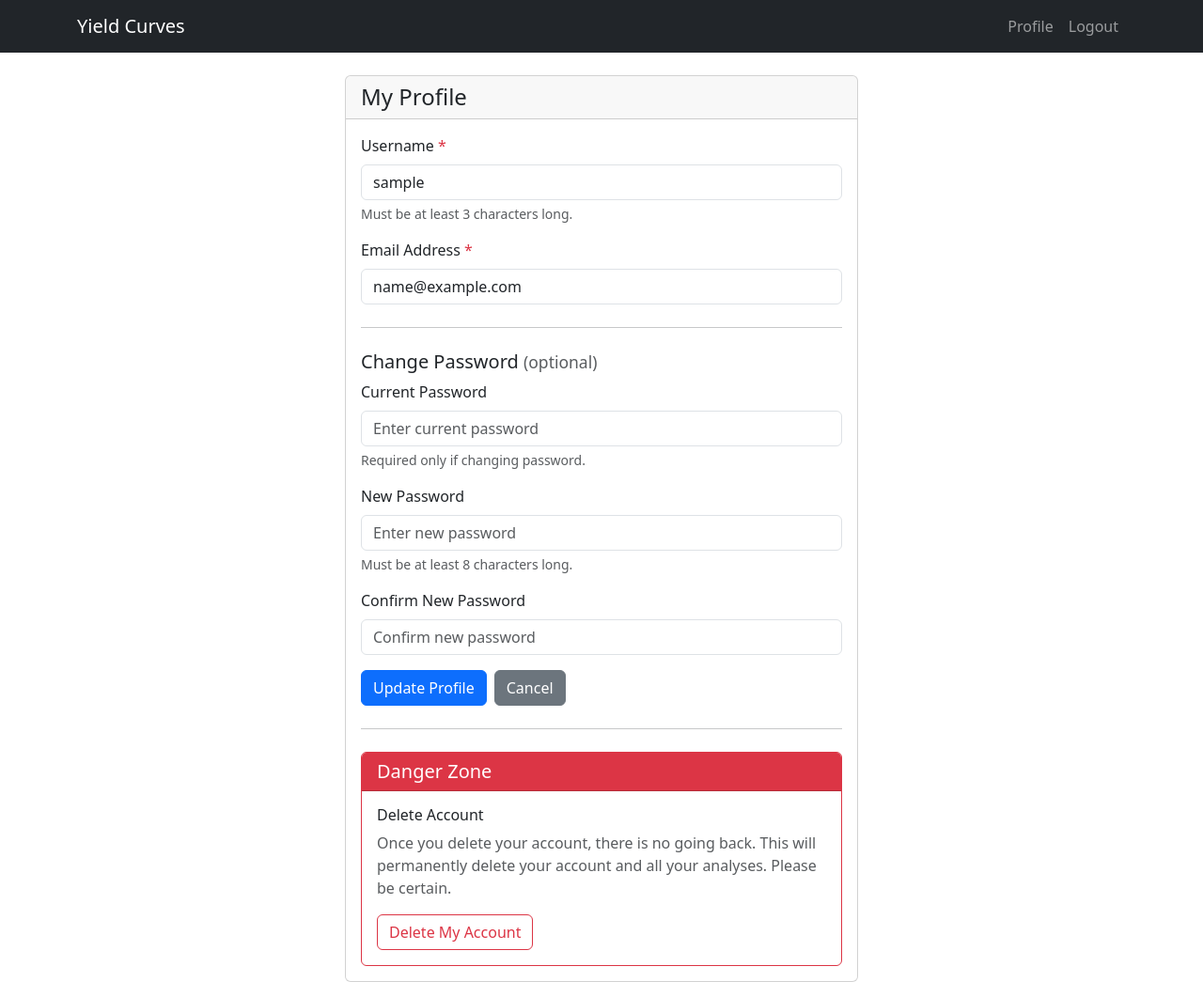
After one commit to jack-tobin/yield-curves, a Django app: page /accounts/profile/ in a window 1280 px wide. The commit adds this page. Shown: the whole page at 94% size. Run offline with Django 5.2, Linux system fonts and the light colour scheme; the visitor is signed in with stand-in values (Sample User, id 1); parts of the project's set-up code (start-up, migrations or seed data) failed here and were passed over.

Commit message:
Profile CRUD

```diff
--- a/src/apps/accounts/urls.py
+++ b/src/apps/accounts/urls.py
@@ -7,4 +7,5 @@ urlpatterns = [
     path("login/", views.login_view, name="login"),
     path("logout/", views.logout_view, name="logout"),
     path("signup/", views.signup_view, name="signup"),
+    path("profile/", views.profile_view, name="profile"),
 ]
--- a/src/apps/accounts/views.py
+++ b/src/apps/accounts/views.py
@@ -92,6 +92,85 @@ def signup_view(request):
     return render(request, "accounts/signup.html")
 
 
+@login_required
+def profile_view(request):
+    """Handle user profile management."""
+    if request.method == "POST":
+        action = request.POST.get("action")
+
+        if action == "update_profile":
+            # Handle profile update
+            username = request.POST.get("username", "").strip()
+            email = request.POST.get("email", "").strip()
+            current_password = request.POST.get("current_password", "")
+            new_password = request.POST.get("new_password", "")
+            confirm_password = request.POST.get("confirm_password", "")
+
+            errors = []
+
+            # Validate username
+            if not username:
+                errors.append("Username is required.")
+            elif username != request.user.username and User.objects.filter(username=username).exists():
+                errors.append("Username already exists.")
+            elif len(username) < 3:
+                errors.append("Username must be at least 3 characters long.")
+
+            # Validate email
+            if not email:
+                errors.append("Email is required.")
+            elif email != request.user.email and User.objects.filter(email=email).exists():
+                errors.append("Email already registered.")
+
+            # Validate password change (if provided)
+            if new_password:
+                if not current_password:
+                    errors.append("Current password is required to change password.")
+                elif not request.user.check_password(current_password):
+                    errors.append("Current password is incorrect.")
+                elif len(new_password) < 8:
+                    errors.append("New password must be at least 8 characters long.")
+                elif new_password != confirm_password:
+                    errors.append("New passwords do not match.")
+
+            if errors:
+                for error in errors:
+                    messages.error(request, error)
+            else:
+                # Update user information
+                request.user.username = username
+                request.user.email = email
+
+                # Update password if provided
+                if new_password:
+                    request.user.set_password(new_password)
+                    # Re-authenticate user after password change
+                    user = authenticate(request, username=username, password=new_password)
+                    if user:
+                        login(request, user)
+
+                request.user.save()
+                messages.success(request, "Your profile has been updated successfully!")
+                return redirect("accounts:profile")
+
+        elif action == "delete_account":
+            # Handle account deletion
+            password = request.POST.get("delete_password", "")
+
+            if not password:
+                messages.error(request, "Password is required to delete your account.")
+            elif not request.user.check_password(password):
+                messages.error(request, "Password is incorrect.")
+            else:
+                # Delete user account
+                username = request.user.username
+                request.user.delete()
+                messages.success(request, f"Account for {username} has been deleted successfully.")
+                return redirect("home")
+
+    return render(request, "accounts/profile.html")
+
+
 def home_view(request):
     """Home page view."""
     return render(request, "home.html")
--- /dev/null
+++ b/src/templates/accounts/profile.html
@@ -0,0 +1,161 @@
+{% extends 'base.html' %}
+
+{% block title %}Profile - Yield Curves{% endblock %}
+
+{% block content %}
+<div class="row justify-content-center">
+    <div class="col-md-8 col-lg-6">
+        <div class="card">
+            <div class="card-header">
+                <h4 class="mb-0">My Profile</h4>
+            </div>
+            <div class="card-body">
+                <!-- Profile Update Form -->
+                <form method="post" id="profileForm">
+                    {% csrf_token %}
+                    <input type="hidden" name="action" value="update_profile">
+
+                    <div class="mb-3">
+                        <label for="username" class="form-label">Username <span class="text-danger">*</span></label>
+                        <input type="text"
+                               class="form-control"
+                               id="username"
+                               name="username"
+                               value="{{ user.username }}"
+                               required>
+                        <div class="form-text">Must be at least 3 characters long.</div>
+                    </div>
+
+                    <div class="mb-3">
+                        <label for="email" class="form-label">Email Address <span class="text-danger">*</span></label>
+                        <input type="email"
+                               class="form-control"
+                               id="email"
+                               name="email"
+                               value="{{ user.email }}"
+                               required>
+                    </div>
+
+                    <hr class="my-4">
+                    <h5>Change Password <small class="text-muted">(optional)</small></h5>
+
+                    <div class="mb-3">
+                        <label for="current_password" class="form-label">Current Password</label>
+                        <input type="password"
+                               class="form-control"
+                               id="current_password"
+                               name="current_password"
+                               placeholder="Enter current password">
+                        <div class="form-text">Required only if changing password.</div>
+                    </div>
+
+                    <div class="mb-3">
+                        <label for="new_password" class="form-label">New Password</label>
+                        <input type="password"
+                               class="form-control"
+                               id="new_password"
+                               name="new_password"
+                               placeholder="Enter new password">
+                        <div class="form-text">Must be at least 8 characters long.</div>
+                    </div>
+
+                    <div class="mb-3">
+                        <label for="confirm_password" class="form-label">Confirm New Password</label>
+                        <input type="password"
+                               class="form-control"
+                               id="confirm_password"
+                               name="confirm_password"
+                               placeholder="Confirm new password">
+                    </div>
+
+                    <div class="d-flex gap-2">
+                        <button type="submit" class="btn btn-primary">Update Profile</button>
+                        <a href="{% url 'home' %}" class="btn btn-secondary">Cancel</a>
+                    </div>
+                </form>
+
+                <hr class="my-4">
+
+                <!-- Account Deletion Section -->
+                <div class="card border-danger">
+                    <div class="card-header bg-danger text-white">
+                        <h5 class="mb-0">Danger Zone</h5>
+                    </div>
+                    <div class="card-body">
+                        <h6>Delete Account</h6>
+                        <p class="text-muted">
+                            Once you delete your account, there is no going back. This will permanently delete
+                            your account and all your analyses. Please be certain.
+                        </p>
+                        <button type="button" class="btn btn-outline-danger" data-bs-toggle="modal" data-bs-target="#deleteModal">
+                            Delete My Account
+                        </button>
+                    </div>
+                </div>
+            </div>
+        </div>
+    </div>
+</div>
+
+<!-- Delete Account Confirmation Modal -->
+<div class="modal fade" id="deleteModal" tabindex="-1" aria-labelledby="deleteModalLabel" aria-hidden="true">
+    <div class="modal-dialog">
+        <div class="modal-content">
+            <div class="modal-header">
+                <h5 class="modal-title" id="deleteModalLabel">Confirm Account Deletion</h5>
+                <button type="button" class="btn-close" data-bs-dismiss="modal" aria-label="Close"></button>
+            </div>
+            <div class="modal-body">
+                <div class="alert alert-danger" role="alert">
+                    <strong>Warning!</strong> This action cannot be undone. This will permanently delete your account
+                    and all associated data, including all your analyses.
+                </div>
+
+                <form method="post" id="deleteForm">
+                    {% csrf_token %}
+                    <input type="hidden" name="action" value="delete_account">
+
+                    <div class="mb-3">
+                        <label for="delete_password" class="form-label">Enter your password to confirm:</label>
+                        <input type="password"
+                               class="form-control"
+                               id="delete_password"
+                               name="delete_password"
+                               placeholder="Enter your password"
+                               required>
+                    </div>
+
+                    <div class="mb-3">
+                        <div class="form-check">
+                            <input class="form-check-input" type="checkbox" id="confirmDelete" required>
+                            <label class="form-check-label" for="confirmDelete">
+                                I understand that this action is permanent and cannot be undone.
+                            </label>
+                        </div>
+                    </div>
+                </form>
+            </div>
+            <div class="modal-footer">
+                <button type="button" class="btn btn-secondary" data-bs-dismiss="modal">Cancel</button>
+                <button type="submit" form="deleteForm" class="btn btn-danger">Delete My Account</button>
+            </div>
+        </div>
+    </div>
+</div>
+{% endblock %}
+
+{% block scripts %}
+<script>
+// Clear password fields if profile update is successful
+document.addEventListener('DOMContentLoaded', function() {
+    // Check if there are success messages (profile updated)
+    const alerts = document.querySelectorAll('.alert-success');
+    if (alerts.length > 0) {
+        // Clear password fields
+        document.getElementById('current_password').value = '';
+        document.getElementById('new_password').value = '';
+        document.getElementById('confirm_password').value = '';
+    }
+});
+</script>
+{% endblock %}
--- a/src/templates/base.html
+++ b/src/templates/base.html
@@ -13,9 +13,7 @@
             <a class="navbar-brand" href="{% url 'home' %}">Yield Curves</a>
             <div class="navbar-nav ms-auto">
                 {% if user.is_authenticated %}
-                    <span class="navbar-text me-3">
-                        Welcome, {{ user.username }}!
-                    </span>
+                    <a class="nav-link" href="{% url 'accounts:profile' %}">Profile</a>
                     <a class="nav-link" href="{% url 'accounts:logout' %}">Logout</a>
                 {% else %}
                     <a class="nav-link" href="{% url 'accounts:login' %}">Login</a>
```
